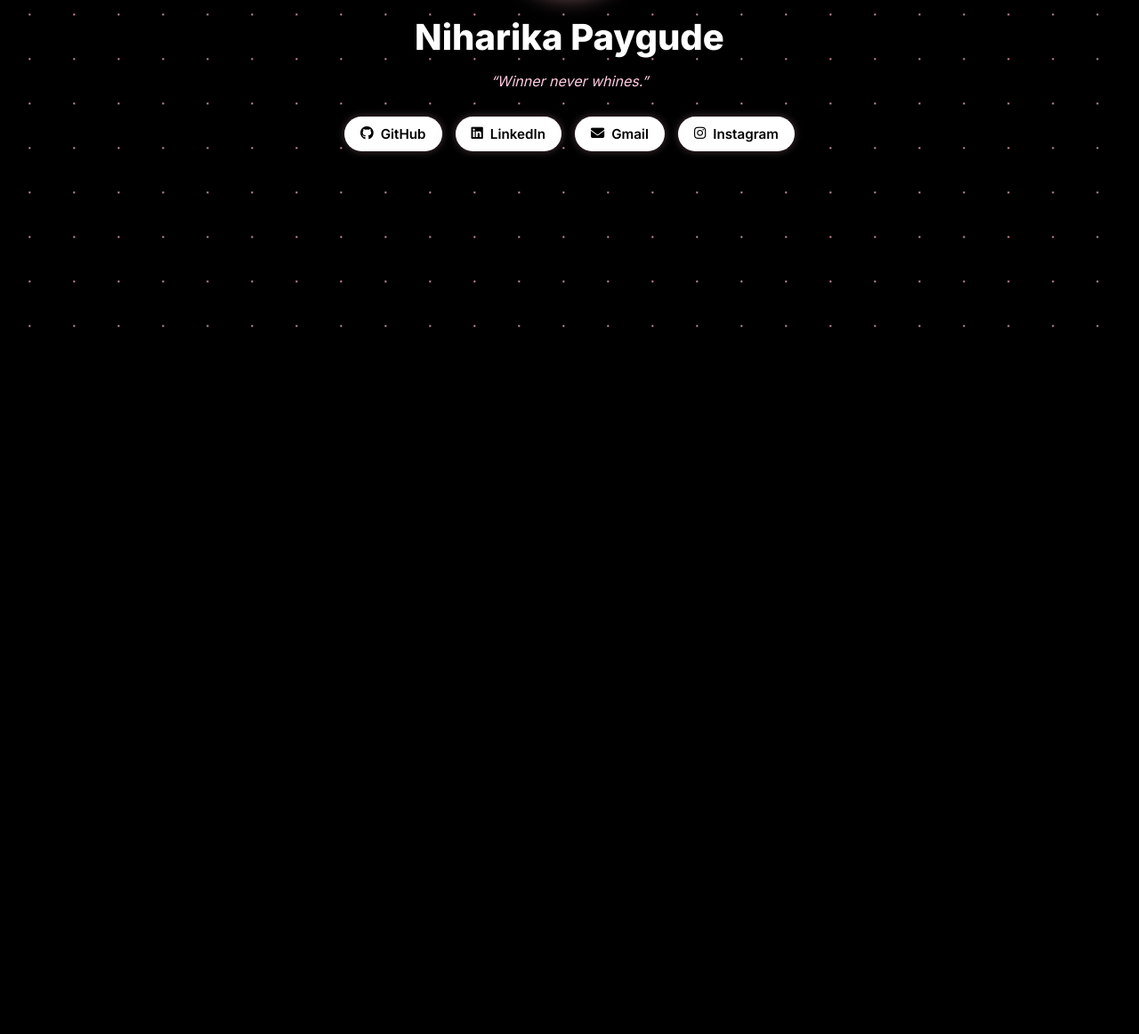
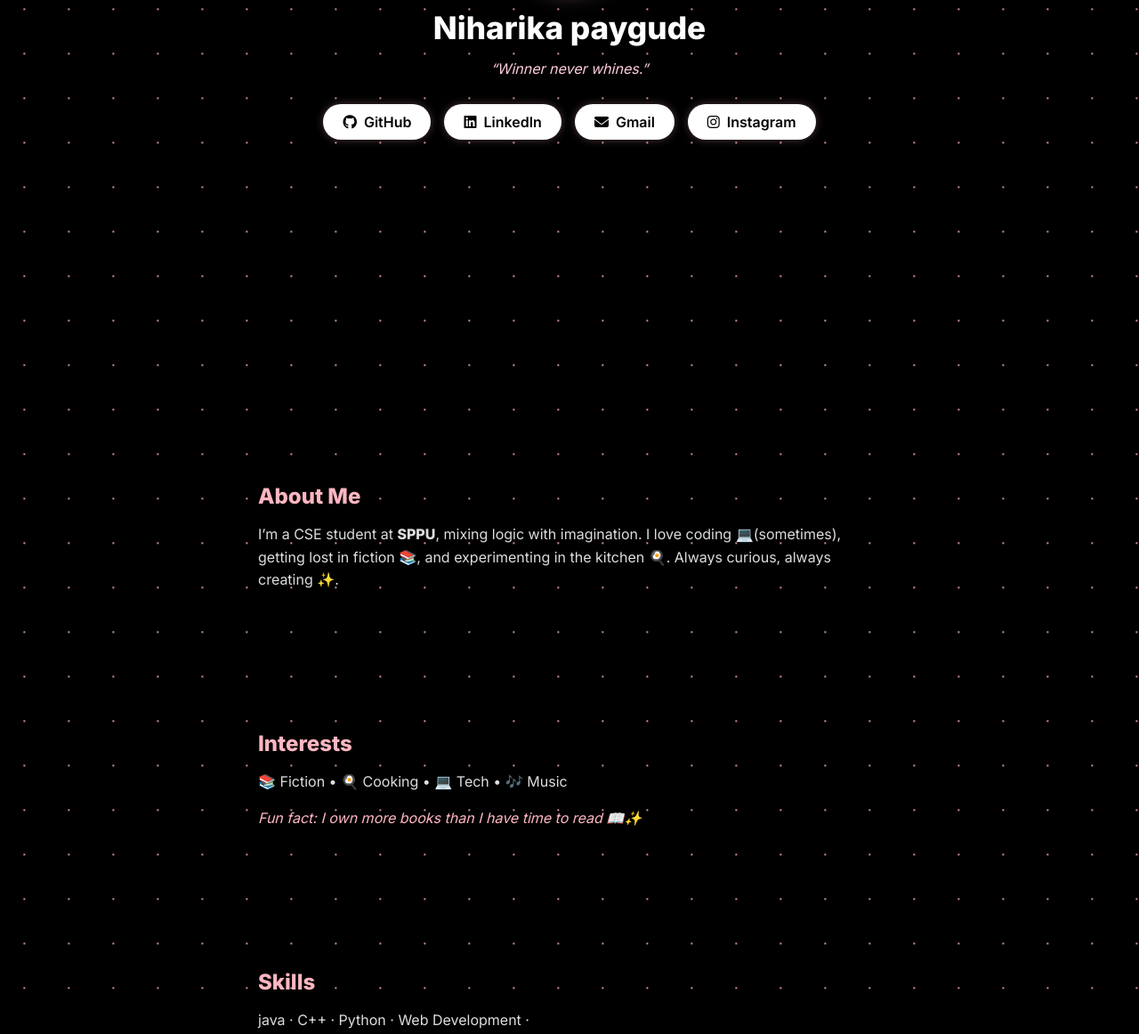
Before and after one commit to niharikapaygude/niharikapaygude.github.io, a plain HTML site: page index.html in a window 1280 px wide. Shown: the part 417-1579 px from the top of the page at 89% size. Before the commit the page ends 840 px from the top, so only its background shows below. Drawn offline with Linux system fonts and the light colour scheme.

Commit message:
Update index.html

```diff
--- a/index.html
+++ b/index.html
@@ -7,6 +7,7 @@
   <link rel="preconnect" href="https://fonts.googleapis.com">
   <link rel="preconnect" href="https://fonts.gstatic.com" crossorigin>
   <link href="https://fonts.googleapis.com/css2?family=Inter:wght@400;600;800&display=swap" rel="stylesheet">
+  <!-- Font Awesome icons -->
   <script src="https://kit.fontawesome.com/a076d05399.js" crossorigin="anonymous"></script>
   <style>
     body {
@@ -15,37 +16,39 @@
       background: black;
       color: white;
       text-align: center;
-      display: flex;
-      flex-direction: column;
-      justify-content: center;
-      align-items: center;
-      min-height: 100vh;
-      padding: 20px;
-      overflow: hidden;
+      overflow-x: hidden;
     }
 
-    /* Fixed pink stardust background */
+    /* Moving pink stardust background */
     body::before {
       content: "";
       position: fixed;
       top: 0; left: 0;
-      width: 100%;
-      height: 100%;
+      width: 200%;
+      height: 200%;
       background: radial-gradient(circle, rgba(255,182,193,0.8) 1px, transparent 1px);
       background-size: 50px 50px;
       animation: moveStars 60s linear infinite;
       z-index: -1;
     }
     @keyframes moveStars {
-      from { background-position: 0 0; }
-      to { background-position: -500px -500px; }
+      from { transform: translate(0, 0); }
+      to { transform: translate(-500px, -500px); }
+    }
+
+    /* Hero section */
+    .hero {
+      height: 100vh;
+      display: flex;
+      flex-direction: column;
+      justify-content: center;
+      align-items: center;
+      padding: 20px;
     }
 
     .avatar {
-      width: 28vw;
-      max-width: 160px;
-      min-width: 100px;
-      aspect-ratio: 1/1;
+      width: 140px;
+      height: 140px;
       border-radius: 50%;
       overflow: hidden;
       margin-bottom: 20px;
@@ -56,37 +59,34 @@
       height: 100%;
       object-fit: cover;
     }
-
     h1 {
       margin: 0;
-      font-size: clamp(1.5rem, 5vw, 2.5rem);
+      font-size: 2.2rem;
       font-weight: 800;
     }
     .quote {
       font-style: italic;
       margin: 15px 0 30px;
       color: #ffcce0;
-      max-width: 90%;
+      max-width: 500px;
     }
     .links {
       display: flex;
       gap: 15px;
       justify-content: center;
       flex-wrap: wrap;
-      max-width: 90%;
     }
     .links a {
       text-decoration: none;
       background: white;
       color: black;
-      padding: 10px 18px;
+      padding: 10px 22px;
       border-radius: 999px;
       font-weight: 600;
       transition: 0.3s;
       display: flex;
       align-items: center;
       gap: 8px;
-      font-size: 0.95rem;
       box-shadow: 0 0 10px rgba(255,182,193,0.3);
     }
     .links a:hover {
@@ -95,25 +95,38 @@
       box-shadow: 0 0 15px rgba(255,182,193,0.7);
     }
 
-    /* Small screens */
-    @media (max-width: 480px) {
-      .links {
-        flex-direction: column;
-        gap: 12px;
+    /* Content sections */
+    section.content {
+      max-width: 700px;
+      margin: 80px auto;
+      padding: 20px;
+      text-align: left;
+      opacity: 0;
+      transform: translateY(40px);
+      transition: all 1s ease;
     }
-      .links a {
-        width: 100%;
-        justify-content: center;
+    section.content.show {
+      opacity: 1;
+      transform: translateY(0);
     }
+    section.content h2 {
+      color: #ffb6c1;
+      margin-bottom: 10px;
+    }
+    section.content p, section.content ul {
+      color: #ddd;
+      line-height: 1.6;
     }
   </style>
 </head>
 <body>
+  <!-- Hero Section -->
+  <div class="hero">
     <div class="avatar">
       <img src="https://i.pinimg.com/736x/f9/93/48/f993482251809824aee87af074d4a411.jpg" alt="Avatar">
     </div>
 
-  <h1>Niharika Paygude</h1>
+    <h1>Niharika paygude</h1>
     <p class="quote">“Winner never whines.”</p>
 
     <div class="links">
@@ -122,5 +135,49 @@
       <a href="mailto:niharikapaygude@gmail.com" target="_blank"><i class="fas fa-envelope"></i> Gmail</a>
       <a href="https://instagram.com/hapyy.nikki" target="_blank"><i class="fab fa-instagram"></i> Instagram</a>
     </div>
+  </div>
+
+  <!-- Scrollable Sections -->
+  <section class="content">
+  <h2>About Me</h2>
+  <p>
+    I’m a CSE student at <b>SPPU</b>, mixing logic with imagination.
+    I love coding 💻(sometimes), getting lost in fiction 📚, and experimenting in the kitchen 🍳.
+    Always curious, always creating ✨.
+  </p>
+</section>
+
+
+  <section class="content">
+  <h2>Interests</h2>
+  <p>
+    📚 Fiction • 🍳 Cooking • 💻 Tech • 🎶 Music
+  </p>
+  <p style="color:#ffb6c1; font-style:italic; margin-top:10px;">
+    Fun fact: I own more books than I have time to read 📖✨
+  </p>
+</section>
+
+
+  <section class="content">
+    <h2>Skills</h2>
+    <p> java · C++ · Python · Web Development ·</p>
+  </section>
+
+  <script>
+    // Fade-in on scroll
+    const sections = document.querySelectorAll("section.content");
+    const revealOnScroll = () => {
+      const triggerBottom = window.innerHeight * 0.85;
+      sections.forEach(section => {
+        const boxTop = section.getBoundingClientRect().top;
+        if (boxTop < triggerBottom) {
+          section.classList.add("show");
+        }
+      });
+    };
+    window.addEventListener("scroll", revealOnScroll);
+    revealOnScroll(); // run once on load
+  </script>
 </body>
 </html>
```
Lines whose indentation alone changed are shown as unchanged.
